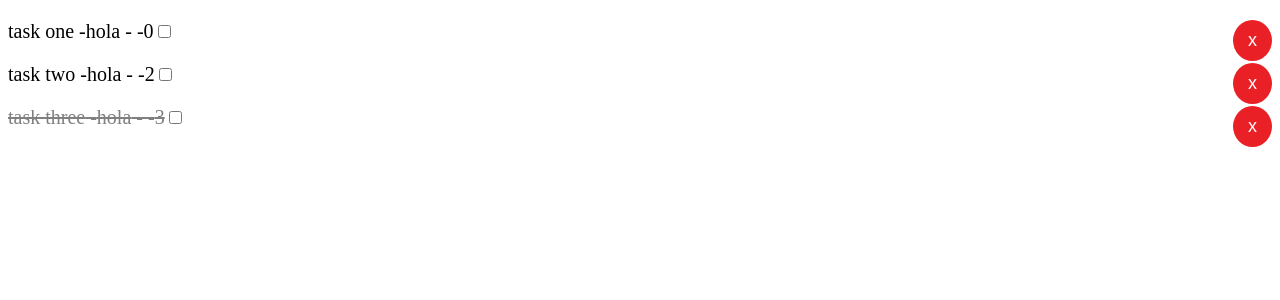
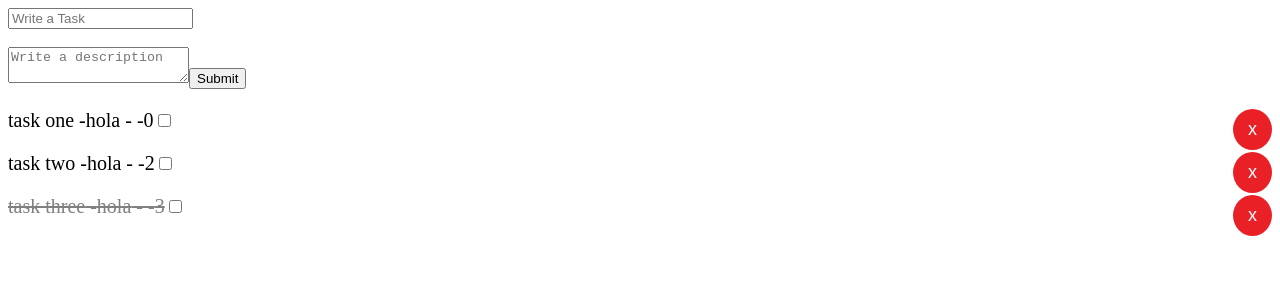
Before and after one commit to Facucode/React-course-fazt, a React (Create React App) app: page / in a window 1280 px wide. Shown: the top 300 px of the page. Built offline with nearby package versions, Linux system fonts and the light colour scheme; the HTML template or start-up script is replaced by a standard one.

Commit message:
Using PropTypes and adding Forms

```diff
--- a/src/App.js
+++ b/src/App.js
@@ -3,8 +3,10 @@
 
 
 import tasks from './sample/tasks.json'
+// Components
+import Tasks from './components/Tasks.js'
 
-import Tasks from './components/Tasks.js'
+import TaskForm from './components/TaskForm'
 
 class App extends Component{ //Ya importa component arriba
 
@@ -15,6 +17,7 @@
 // pasar las props 'tasks'
   render(){
     return <div>
+      <TaskForm/>
      <Tasks tasks={this.state.tasks}/>
     </div>
   }
--- /dev/null
+++ b/src/components/TaskForm.js
@@ -0,0 +1,43 @@
+import React, {Component} from 'react';
+
+export default class TaskForm extends Component{
+
+
+    state = {
+        title:'',
+        description:''
+    }
+
+    //puede tener cualquier nombre, no usa parentesis 'e' porque es un solo parametro
+    onSubmit = e =>{
+        e.preventDefault()
+    }
+
+    onChange = e =>{
+        //console.log(e.target.value)
+        this.setState({
+            [e.target.name]: e.target.value
+        })
+    }
+    render(){
+        return (
+            <form onSubmit={this.onSubmit}>
+                <input
+                name="title"
+                type="text"
+                placeholder="Write a Task"
+                onChange={this.onChange}
+                value={this.state.title}/>
+                <br/>
+                <br/>
+                <textarea
+                name="description"
+                placeholder="Write a description"
+                onChange={this.onChange} value={this.state.description}>
+                </textarea>
+                <input type="submit"/>
+            </form>
+        )
+    }
+
+}
--- a/src/components/Tasks.js
+++ b/src/components/Tasks.js
@@ -1,4 +1,6 @@
 import React, {Component} from 'react';
+import PropTypes from 'prop-types'
+
 
 import Task from './Task';
 
@@ -8,4 +10,8 @@
     }
 }
 
+Tasks.propTypes = {
+    tasks: PropTypes.array.isRequired
+}
+
 export default Tasks
```
Also changed, not shown: src/components/Task.js (+6 -1 lines).
